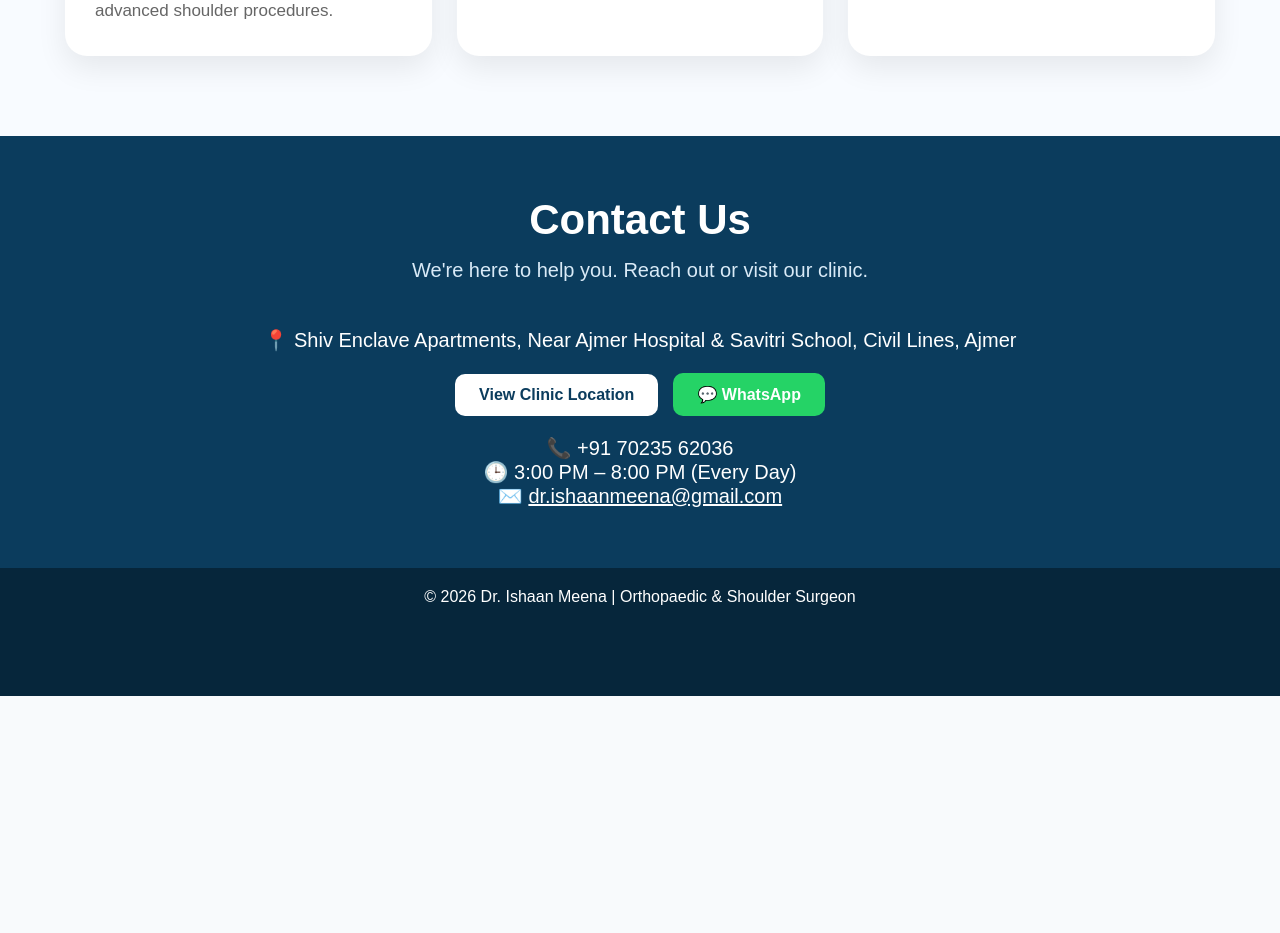
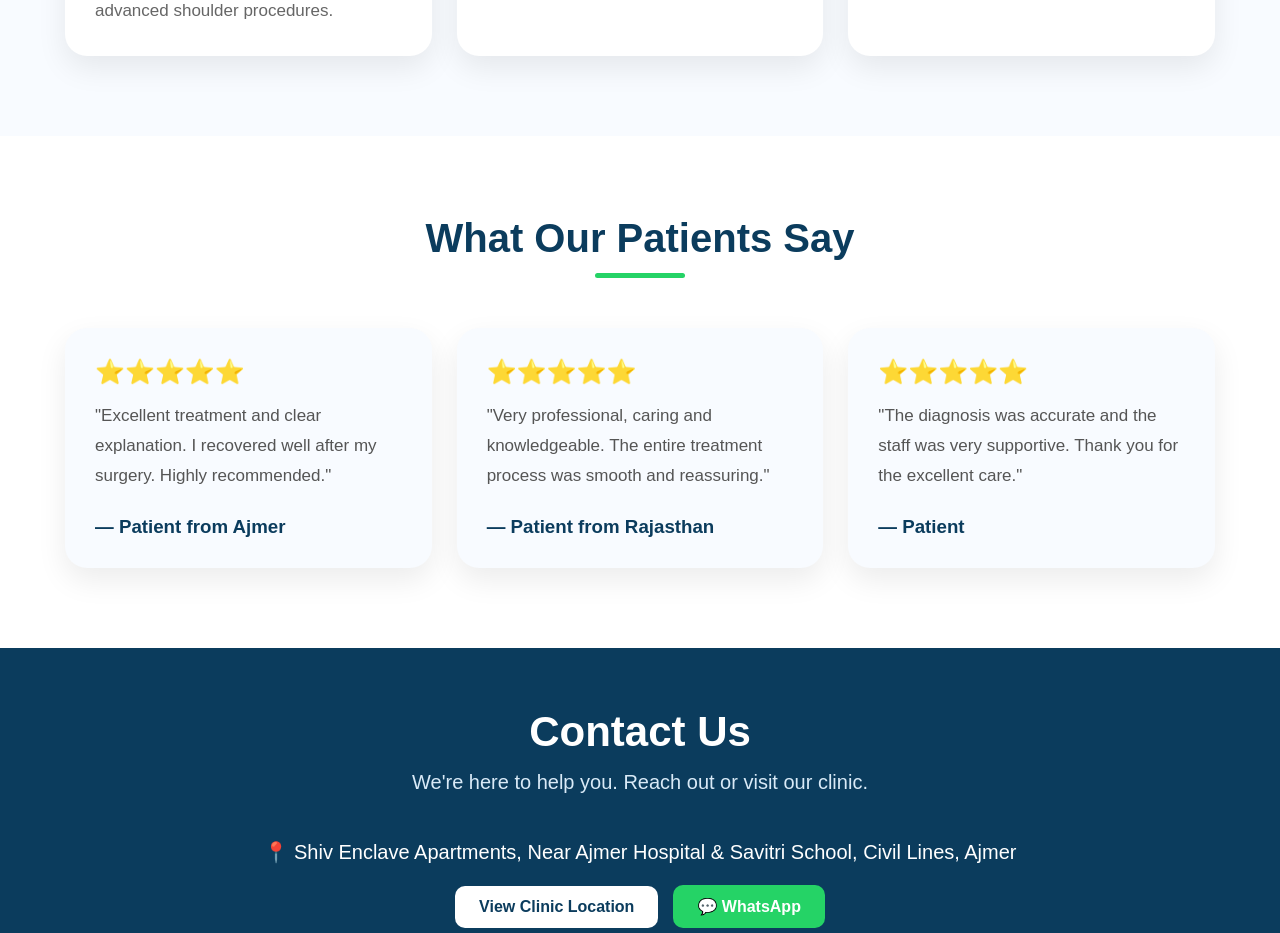
Before and after one commit to drishaanortho/drishaanortho-website, a Next.js app: page / in a window 1280 px wide. Shown: the part 3020-3953 px from the top of the page. Before the commit the page ends 3716 px from the top, so only its background shows below. Built offline with nearby package versions, Linux system fonts and the light colour scheme.

Commit message:
Add patient testimonials section

```diff
--- a/app/page.tsx
+++ b/app/page.tsx
@@ -2,6 +2,7 @@ import Hero from "../components/Hero";
 import About from "../components/About";
 import WhyChooseUs from "../components/WhyChooseUs";
 import Services from "../components/Services";
+import Testimonials from "../components/Testimonials";
 export default function Home() {
 
   return (
@@ -163,6 +164,7 @@ transition: "0.3s",
   </div>
 </section>
       <Services />
+      <Testimonials />
 
       <section
         id="contact"
```
